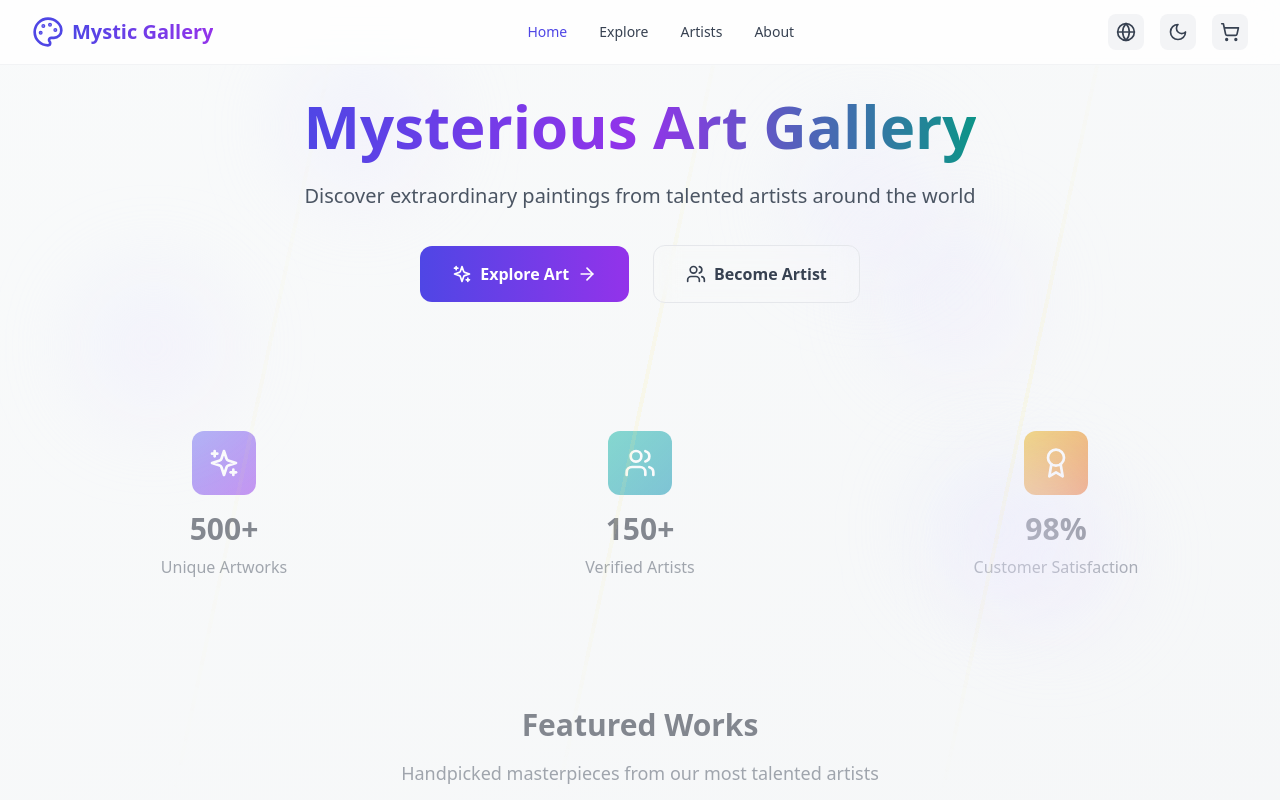
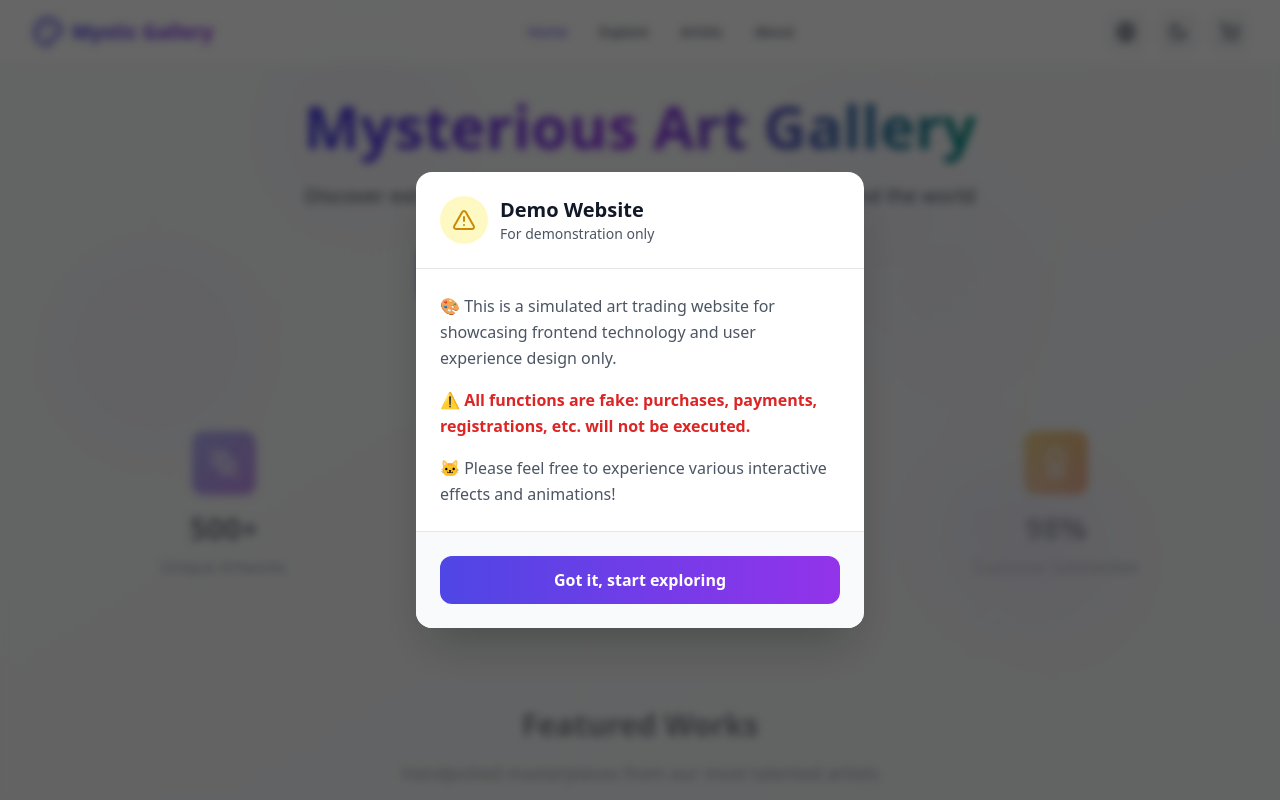
Before and after one commit to ReiKama414/mysterious-art-marketplace, a React (Vite) app: page / in a window 1280 px wide. Shown: the top 800 px of the page. Built offline with nearby package versions, Linux system fonts and the light colour scheme.

Commit message:
updated: demoWarning modal

```diff
--- a/src/App.tsx
+++ b/src/App.tsx
@@ -7,6 +7,7 @@ import { CartProvider } from "./contexts/CartContext";
 import Header from "./components/Layout/Header";
 import Footer from "./components/Layout/Footer";
 import ScrollToTop from "./components/Layout/ScrollToTop";
+import DemoWarning from "./components/UI/DemoWarning";
 
 import Home from "./pages/Home";
 
@@ -17,6 +18,7 @@ function App() {
 				<CartProvider>
 					<Router>
 						<ScrollToTop />
+						<DemoWarning />
 						<div className="min-h-screen bg-gray-50 dark:bg-gray-900 transition-colors duration-300">
 							{/* Header */}
 							<Header />
--- /dev/null
+++ b/src/components/UI/DemoWarning.tsx
@@ -0,0 +1,94 @@
+import React from "react";
+import { AlertTriangle } from "lucide-react";
+import { useLanguage } from "../../contexts/LanguageContext";
+
+const DemoWarning: React.FC = () => {
+	const [isVisible, setIsVisible] = React.useState(true);
+	const { language } = useLanguage();
+
+	React.useEffect(() => {
+		const hasSeenWarning = localStorage.getItem("hasSeenDemoWarning");
+		if (hasSeenWarning) {
+			setIsVisible(false);
+		}
+	}, []);
+
+	const handleClose = () => {
+		setIsVisible(false);
+		localStorage.setItem("hasSeenDemoWarning", "true");
+	};
+
+	if (!isVisible) return null;
+
+	const content = {
+		en: {
+			title: "Demo Website",
+			subtitle: "For demonstration only",
+			description1:
+				"🎨 This is a simulated art trading website for showcasing frontend technology and user experience design only.",
+			description2: "⚠️ All functions are fake: purchases, payments, registrations, etc. will not be executed.",
+			description3: "🐱 Please feel free to experience various interactive effects and animations!",
+			button: "Got it, start exploring",
+		},
+		zh: {
+			title: "Demo Website",
+			subtitle: "純粹展示用途",
+			description1: "🎨 這是一個模擬藝術品交易網站，僅供展示前端技術和用戶體驗設計。",
+			description2: "⚠️ 所有功能都是假的：購買、付款、註冊等都不會真實執行。",
+			description3: "🐱 請盡情體驗各種互動效果和動畫！",
+			button: "我知道了，開始體驗",
+		},
+		ja: {
+			title: "Demo Website",
+			subtitle: "デモンストレーション専用",
+			description1:
+				"🎨 これはフロントエンド技術とユーザーエクスペリエンスデザインを展示するためのシミュレートされたアート取引ウェブサイトです。",
+			description2: "⚠️ すべての機能は偽物です：購入、支払い、登録などは実行されません。",
+			description3: "🐱 さまざまなインタラクティブ効果とアニメーションをお楽しみください！",
+			button: "分かりました、探索を開始",
+		},
+	};
+
+	const text = content[language];
+
+	return (
+		<div className="fixed inset-0 bg-black/60 backdrop-blur-sm z-[100] flex items-center justify-center p-4 animate-fade-in">
+			<div className="bg-white dark:bg-gray-800 rounded-2xl max-w-md w-full shadow-2xl animate-scale-in">
+				{/* Header */}
+				<div className="p-6 border-b border-gray-200 dark:border-gray-700">
+					<div className="flex items-center space-x-3">
+						<div className="w-12 h-12 bg-yellow-100 dark:bg-yellow-900/20 rounded-full flex items-center justify-center">
+							<AlertTriangle className="h-6 w-6 text-yellow-600 dark:text-yellow-400" />
+						</div>
+						<div>
+							<h2 className="text-xl font-bold text-gray-900 dark:text-white">{text.title}</h2>
+							<p className="text-sm text-gray-600 dark:text-gray-400">{text.subtitle}</p>
+						</div>
+					</div>
+				</div>
+
+				{/* Content */}
+				<div className="p-6">
+					<div className="space-y-4 text-gray-600 dark:text-gray-400">
+						<p className="leading-relaxed">{text.description1}</p>
+						<p className="leading-relaxed">
+							<span className="text-red-600 dark:text-red-400 font-semibold">{text.description2}</span>
+						</p>
+						<p className="leading-relaxed">{text.description3}</p>
+					</div>
+				</div>
+
+				{/* Footer */}
+				<div className="p-6 border-t border-gray-200 dark:border-gray-700 bg-gray-50 dark:bg-gray-750 rounded-b-2xl">
+					<button
+						onClick={handleClose}
+						className="w-full bg-gradient-to-r from-indigo-600 to-purple-600 hover:from-indigo-700 hover:to-purple-700 text-white py-3 rounded-xl font-semibold transition-all duration-300 hover:scale-105">
+						{text.button}
+					</button>
+				</div>
+			</div>
+		</div>
+	);
+};
+
+export default DemoWarning;
```
